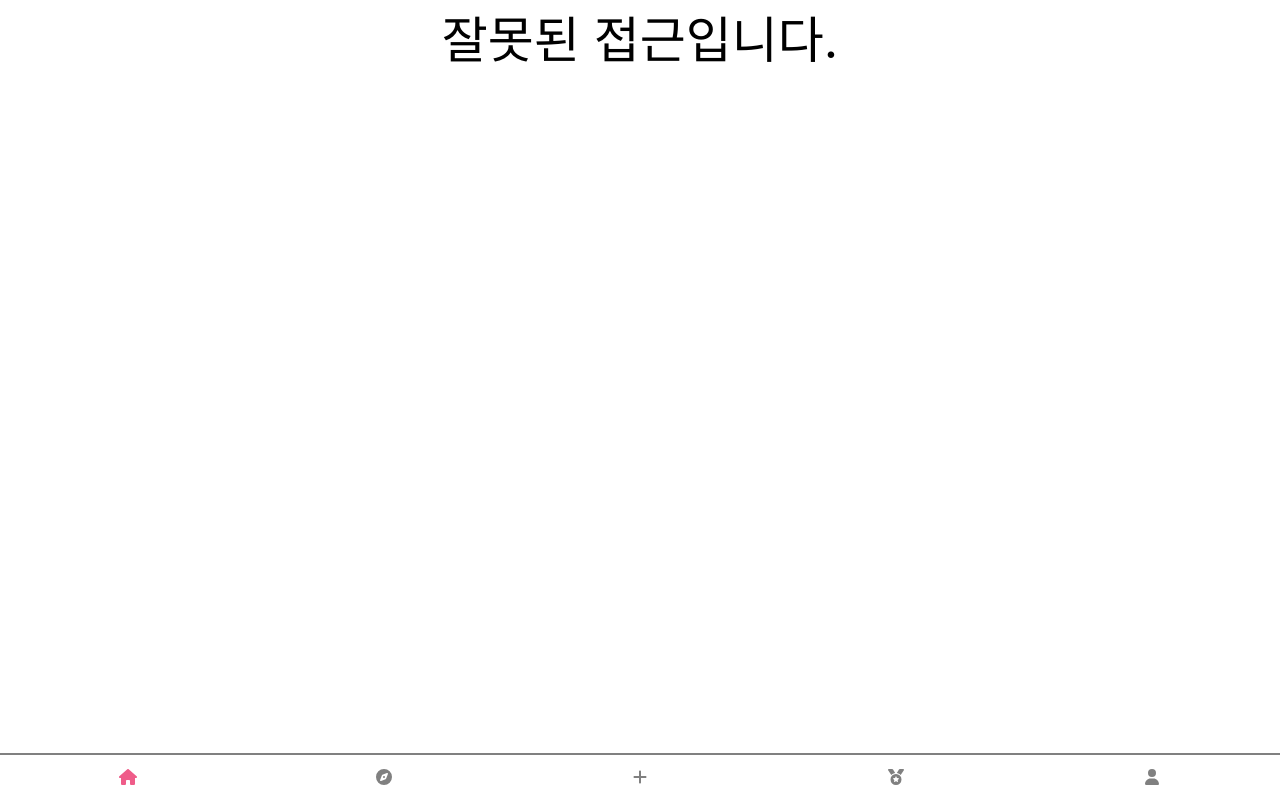
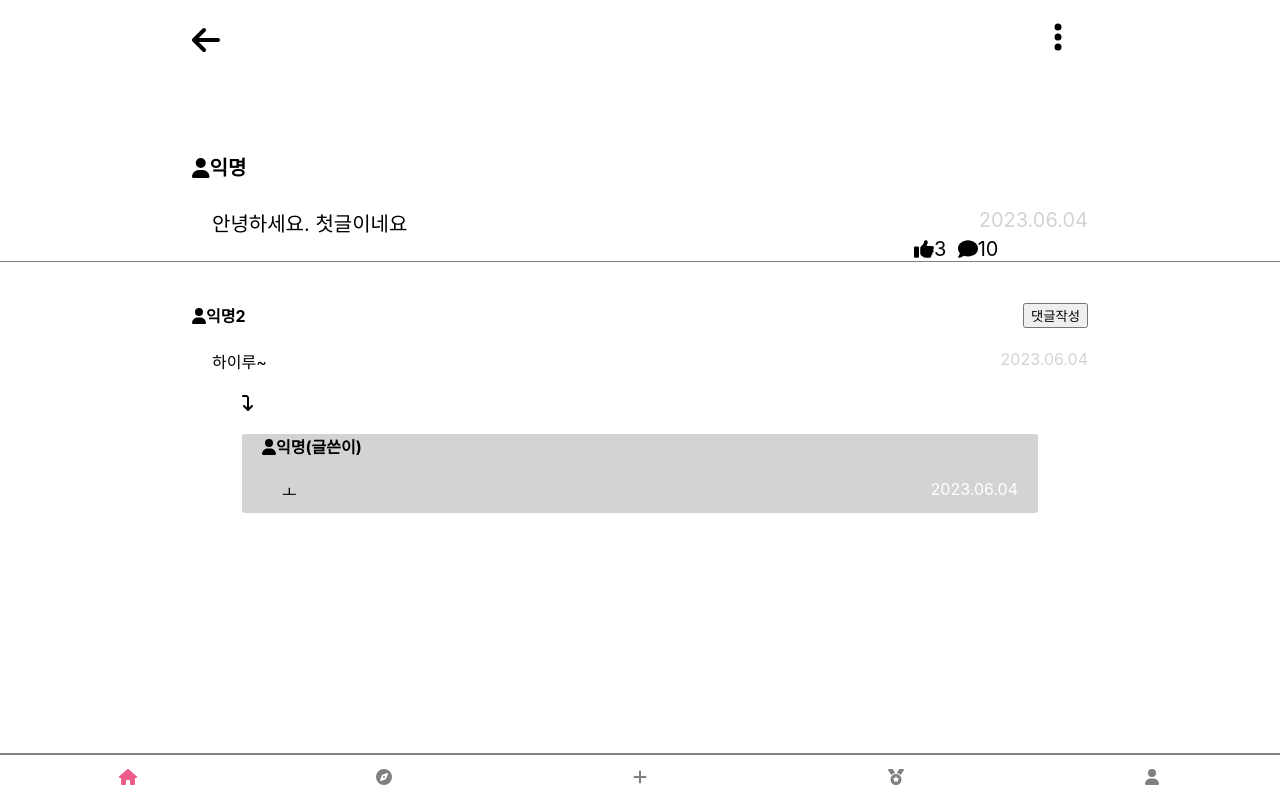
Before and after one commit to TEAM-Hanta/Hanta, a React (Create React App) app in the folder front/: page /letter in a window 1280 px wide. Built offline with nearby package versions, Linux system fonts and the light colour scheme.

Commit message:
도현이 여섯번째 버전

```diff
--- a/front/src/App.js
+++ b/front/src/App.js
@@ -6,7 +6,7 @@ import License from "./pages/license";
 import Mypage from "./pages/mypage";
 import Notice from "./pages/notice";
 import Write from "./pages/write";
-
+import Letter from "./pages/letter";
 
 const App = () => {
   return (
@@ -22,6 +22,7 @@ const App = () => {
         <Route path="/*" element={
           <div style={{fontSize:"50px", textAlign:"center"}}>잘못된 접근입니다.</div>
         } />
+        <Route path="/letter" element={<Letter/>} />
       </Routes>
   );
 }
--- a/front/src/FontAwesome.jsx
+++ b/front/src/FontAwesome.jsx
@@ -10,8 +10,11 @@ import { faMagnifyingGlass } from "@fortawesome/free-solid-svg-icons";
 import { faThumbsUp } from "@fortawesome/free-solid-svg-icons";
 import { faComment } from "@fortawesome/free-solid-svg-icons";
 import { faX } from "@fortawesome/free-solid-svg-icons";
+import { faEllipsisVertical } from "@fortawesome/free-solid-svg-icons";
+import { faArrowTurnDown } from "@fortawesome/free-solid-svg-icons";
+
 
 // 사용할 아이콘을 라이브러리에 추가
 library.add(faPlus, faUser, faMedal, faCompass, faHome,
     faArrowLeft, faMagnifyingGlass, faThumbsUp, faComment,
-    faX );
+    faX, faEllipsisVertical, faArrowTurnDown );
--- /dev/null
+++ b/front/src/components/comment.jsx
@@ -0,0 +1,40 @@
+import { FontAwesomeIcon } from "@fortawesome/react-fontawesome";
+import React from "react";
+import "../css/home.css"
+
+function Comment() {
+    return (
+        <>
+        <div style={{paddingLeft:"15%", paddingRight:"15%"}}>
+            <br></br>
+        <h4><FontAwesomeIcon icon="user" />익명2
+            <div style={{float:"right"}}>
+                <button>댓글작성</button>
+            </div>
+        </h4>
+        <div style={{marginLeft:"20px"}}>
+        하이루~
+        <a style={{color:"lightgray", float:"right"}}>2023.06.04</a>
+        </div>
+
+        <br/>
+        <FontAwesomeIcon icon="arrow-turn-down" style={{marginLeft:"50px"}}/>
+        <div style={{marginLeft:"50px", marginRight:"50px", paddingBottom:"10px", backgroundColor:"lightgray", borderRadius:"1%", paddingRight:"20px", paddingLeft:"20px"}}>
+
+
+        <div>
+            <h4><FontAwesomeIcon icon="user" />익명(글쓴이)</h4>
+                <div style={{marginLeft:"20px"}}>
+                    ㅗ
+                    <a style={{color:"white", float:"right"}}>2023.06.04</a>
+                </div>
+        </div>
+
+        </div>
+
+        </div>
+        </>
+    );
+}
+
+export default Comment;
--- a/front/src/components/list.jsx
+++ b/front/src/components/list.jsx
@@ -2,6 +2,7 @@ import { FontAwesomeIcon } from "@fortawesome/react-fontawesome";
 import React from "react";
 import Count from "./count";
 import "../css/home.css"
+import { Link } from "react-router-dom";
 
 function List() {
     return (
@@ -9,7 +10,10 @@ function List() {
         <div style={{paddingLeft:"15%", paddingRight:"15%"}} className="list">
             <br></br>
         <h4><FontAwesomeIcon icon="user" />익명</h4>
-        <p>익명의 글입니다.</p>
+        <Link to="/letter" style={{textDecoration:"none", color:"black", marginLeft:"20px"}}>
+        안녕하세요. 첫글이네요
+        </Link>
+        <a style={{color:"lightgray", float:"right"}}>2023.06.04</a>
         <div className="sibal">
             <Count/>
         </div>
--- a/front/src/css/home.css
+++ b/front/src/css/home.css
@@ -18,6 +18,10 @@ div {
     border: 1px solid black;
     margin-left: 15%;
     margin-right: 15%;
-    background-color: whitesmokemai;
+    background-color: whitesmoke;
     border: none;
 }
+
+.letter {
+    font-size: 20px;
+}
--- a/front/src/pages/home.jsx
+++ b/front/src/pages/home.jsx
@@ -16,7 +16,7 @@ function Home() {
                 </div>
                 {/*차후 컨포넌트로 리스트 만들예정*/}
             </div>
-            <List /><List /><List /><List /><List /><List /><List /><List />
+            <List /><List /><List /><List /><List />
         </>
     );
 }
--- /dev/null
+++ b/front/src/pages/letter.jsx
@@ -0,0 +1,30 @@
+import { FontAwesomeIcon } from "@fortawesome/react-fontawesome";
+import React, { Component } from 'react';
+import "../css/home.css"
+import List from "../components/list";
+import Comment from "../components/comment";
+
+function Letter() {
+    return (
+        <>
+        <div style={{paddingLeft:"15%"}}>
+        <h1><FontAwesomeIcon icon="arrow-left"/>
+        <FontAwesomeIcon style={{float:"right", paddingRight:"20%"}} icon="ellipsis-vertical"/></h1>
+        </div>
+
+        <br/>
+
+        <div className="letter">
+        <List/>
+        </div>
+
+        <Comment/>
+
+
+
+
+        </>
+    );
+}
+
+export default Letter;
```
